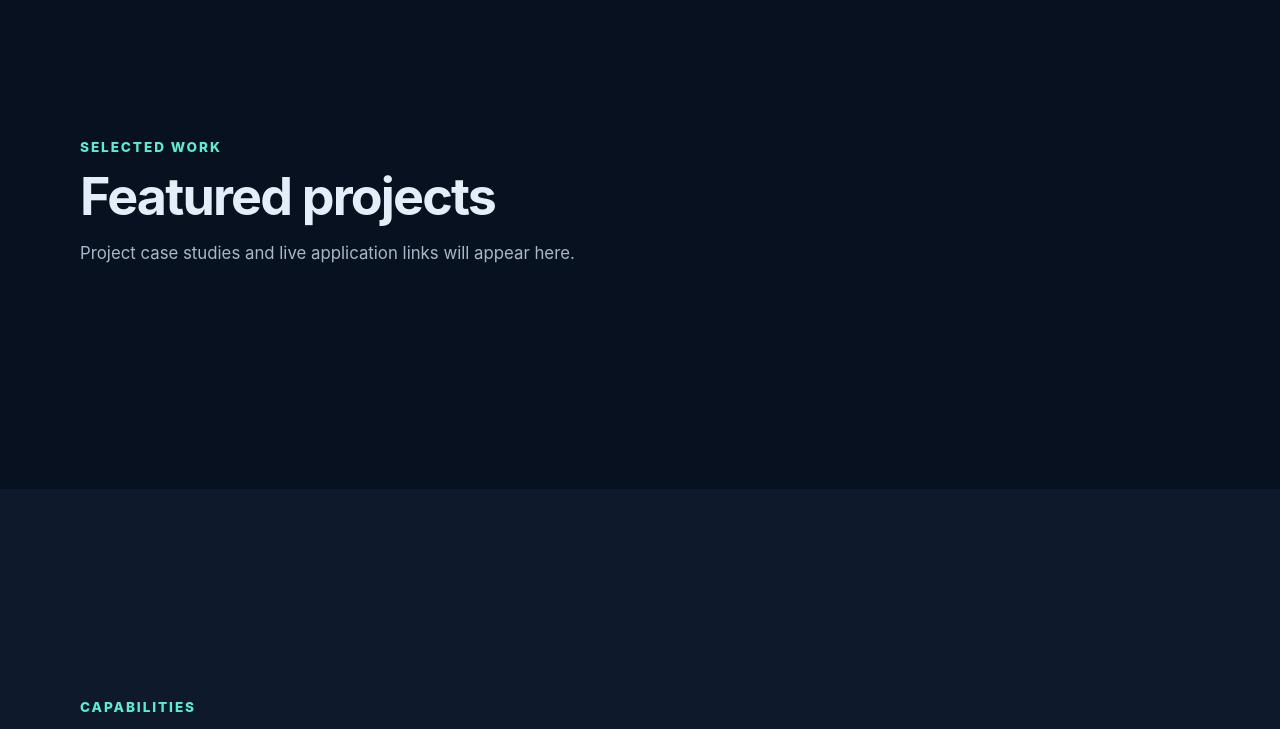
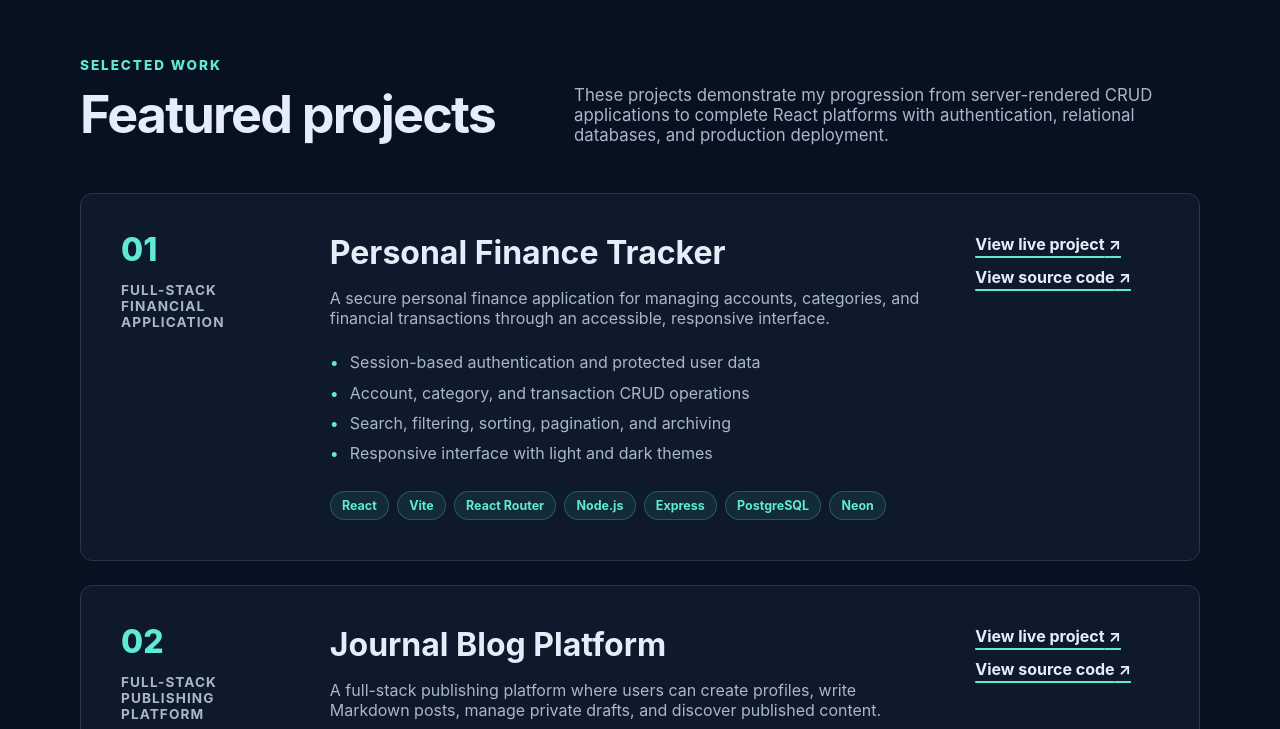
Before and after one commit to MathieuSmuk/html-portfolio, a React (Vite) app: page / in a window 1280 px wide. Shown: the part 1910-2639 px from the top of the page. Built offline with nearby package versions, Linux system fonts and the light colour scheme.

Commit message:
Add data-driven featured projects

```diff
--- a/src/App.jsx
+++ b/src/App.jsx
@@ -2,6 +2,7 @@ import Footer from "./components/Footer.jsx";
 import Navbar from "./components/Navbar.jsx";
 import About from "./sections/About.jsx";
 import Hero from "./sections/Hero.jsx";
+import Projects from "./sections/Projects.jsx";
 
 function App() {
   return (
@@ -17,15 +18,7 @@ function App() {
 
         <About />
 
-        <section className="section" id="projects">
-          <div className="container">
-            <p className="section-label">Selected work</p>
-            <h2>Featured projects</h2>
-            <p className="section-placeholder">
-              Project case studies and live application links will appear here.
-            </p>
-          </div>
-        </section>
+        <Projects />
 
         <section className="section section-muted" id="skills">
           <div className="container">
--- /dev/null
+++ b/src/components/ProjectCard.jsx
@@ -0,0 +1,65 @@
+function ProjectCard({ project, position }) {
+  const {
+    title,
+    category,
+    description,
+    highlights,
+    technologies,
+    repositoryUrl,
+    liveUrl,
+  } = project;
+
+  const projectNumber = String(position + 1).padStart(2, "0");
+
+  return (
+    <article className="project-card">
+      <div className="project-card-header">
+        <p className="project-number" aria-hidden="true">
+          {projectNumber}
+        </p>
+
+        <p className="project-category">{category}</p>
+      </div>
+
+      <div className="project-card-body">
+        <h3>{title}</h3>
+
+        <p className="project-description">{description}</p>
+
+        <ul className="project-highlights">
+          {highlights.map((highlight) => (
+            <li key={highlight}>{highlight}</li>
+          ))}
+        </ul>
+
+        <ul className="technology-list" aria-label={`${title} technologies`}>
+          {technologies.map((technology) => (
+            <li key={technology}>{technology}</li>
+          ))}
+        </ul>
+      </div>
+
+      <div className="project-links">
+        {liveUrl && (
+          <a href={liveUrl} target="_blank" rel="noreferrer">
+            View live project
+            <span aria-hidden="true"> ↗</span>
+          </a>
+        )}
+
+        {repositoryUrl && (
+          <a href={repositoryUrl} target="_blank" rel="noreferrer">
+            View source code
+            <span aria-hidden="true"> ↗</span>
+          </a>
+        )}
+
+        {!liveUrl && !repositoryUrl && (
+          <p className="project-links-pending">Project links coming soon</p>
+        )}
+      </div>
+    </article>
+  );
+}
+
+export default ProjectCard;
--- /dev/null
+++ b/src/data/projects.js
@@ -0,0 +1,76 @@
+const projects = [
+  {
+    id: 1,
+    title: "Personal Finance Tracker",
+    category: "Full-stack financial application",
+    description:
+      "A secure personal finance application for managing accounts, categories, and financial transactions through an accessible, responsive interface.",
+    highlights: [
+      "Session-based authentication and protected user data",
+      "Account, category, and transaction CRUD operations",
+      "Search, filtering, sorting, pagination, and archiving",
+      "Responsive interface with light and dark themes",
+    ],
+    technologies: [
+      "React",
+      "Vite",
+      "React Router",
+      "Node.js",
+      "Express",
+      "PostgreSQL",
+      "Neon",
+    ],
+    repositoryUrl: "https://github.com/MathieuSmuk/personal-finance-tracker",
+    liveUrl: "https://personal-finance-tracker-v1.onrender.com",
+  },
+  {
+    id: 2,
+    title: "Journal Blog Platform",
+    category: "Full-stack publishing platform",
+    description:
+      "A full-stack publishing platform where users can create profiles, write Markdown posts, manage private drafts, and discover published content.",
+    highlights: [
+      "JWT authentication and protected routes",
+      "Post creation, editing, drafts, and publishing",
+      "Markdown preview, tags, categories, and search",
+      "Ownership authorization and responsive user interface",
+    ],
+    technologies: [
+      "React",
+      "Vite",
+      "React Router",
+      "Node.js",
+      "Express",
+      "PostgreSQL",
+      "Neon",
+      "JWT",
+    ],
+    repositoryUrl: "https://github.com/MathieuSmuk/journal-blog",
+    liveUrl: "https://journal-blog-d2qr.onrender.com",
+  },
+  {
+    id: 3,
+    title: "Book Tracker",
+    category: "Server-rendered CRUD application",
+    description:
+      "A book-tracking application for recording completed books, ratings, dates, and notes while supporting organized browsing of a personal library.",
+    highlights: [
+      "Complete create, read, update, and delete workflow",
+      "Dynamic SQL filtering, sorting, and pagination",
+      "Server-side and database validation",
+      "Open Library cover integration",
+    ],
+    technologies: [
+      "Node.js",
+      "Express",
+      "EJS",
+      "PostgreSQL",
+      "JavaScript",
+      "CSS",
+    ],
+    repositoryUrl: "https://github.com/MathieuSmuk/bookshelf-tracker",
+    liveUrl: "https://bookshelf-tracker.onrender.com",
+  },
+];
+
+export default projects;
--- /dev/null
+++ b/src/sections/Projects.jsx
@@ -0,0 +1,31 @@
+import ProjectCard from "../components/ProjectCard.jsx";
+import projects from "../data/projects.js";
+
+function Projects() {
+  return (
+    <section className="section projects-section" id="projects">
+      <div className="container">
+        <div className="projects-heading">
+          <div>
+            <p className="section-label">Selected work</p>
+            <h2>Featured projects</h2>
+          </div>
+
+          <p className="projects-introduction">
+            These projects demonstrate my progression from server-rendered CRUD
+            applications to complete React platforms with authentication,
+            relational databases, and production deployment.
+          </p>
+        </div>
+
+        <div className="project-list">
+          {projects.map((project, index) => (
+            <ProjectCard key={project.id} project={project} position={index} />
+          ))}
+        </div>
+      </div>
+    </section>
+  );
+}
+
+export default Projects;
--- a/src/styles/index.css
+++ b/src/styles/index.css
@@ -318,6 +318,158 @@ h2 {
   color: var(--color-text-muted);
 }
 
+.projects-section {
+  min-height: auto;
+}
+
+.projects-heading {
+  display: grid;
+  grid-template-columns: minmax(0, 0.8fr) minmax(0, 1.2fr);
+  gap: clamp(2rem, 6vw, 6rem);
+  align-items: end;
+  margin-bottom: 3rem;
+}
+
+.projects-heading h2 {
+  margin-bottom: 0;
+}
+
+.projects-introduction {
+  max-width: 62ch;
+  margin: 0;
+  color: var(--color-text-muted);
+  font-size: 1.05rem;
+}
+
+.project-list {
+  display: grid;
+  gap: 1.5rem;
+}
+
+.project-card {
+  display: grid;
+  grid-template-columns: minmax(9rem, 0.35fr) minmax(0, 1.3fr) minmax(
+      10rem,
+      0.4fr
+    );
+  gap: clamp(1.5rem, 4vw, 3rem);
+  padding: clamp(1.5rem, 4vw, 2.5rem);
+  background: var(--color-surface);
+  border: 1px solid var(--color-border);
+  border-radius: var(--border-radius);
+  transition:
+    border-color var(--transition),
+    transform var(--transition),
+    box-shadow var(--transition);
+}
+
+.project-card:hover {
+  border-color: var(--color-accent);
+  transform: translateY(-4px);
+  box-shadow: 0 1.25rem 2.5rem rgb(0 0 0 / 18%);
+}
+
+.project-card-header {
+  align-self: start;
+}
+
+.project-number {
+  margin-bottom: 1rem;
+  color: var(--color-accent);
+  font-size: 2rem;
+  font-weight: 800;
+  line-height: 1;
+}
+
+.project-category {
+  margin: 0;
+  color: var(--color-text-muted);
+  font-size: 0.85rem;
+  font-weight: 700;
+  letter-spacing: 0.08em;
+  text-transform: uppercase;
+}
+
+.project-card-body h3 {
+  margin: 0 0 1rem;
+  color: var(--color-text);
+  font-size: clamp(1.5rem, 3vw, 2rem);
+  line-height: 1.2;
+}
+
+.project-description {
+  margin-bottom: 1.5rem;
+  color: var(--color-text-muted);
+}
+
+.project-highlights {
+  display: grid;
+  gap: 0.65rem;
+  margin: 0 0 1.75rem;
+  padding: 0;
+  color: var(--color-text-muted);
+  list-style: none;
+}
+
+.project-highlights li {
+  position: relative;
+  padding-left: 1.25rem;
+}
+
+.project-highlights li::before {
+  position: absolute;
+  top: 0;
+  left: 0;
+  color: var(--color-accent);
+  content: "•";
+}
+
+.technology-list {
+  display: flex;
+  flex-wrap: wrap;
+  gap: 0.5rem;
+  margin: 0;
+  padding: 0;
+  list-style: none;
+}
+
+.technology-list li {
+  padding: 0.35rem 0.7rem;
+  color: var(--color-accent);
+  background: rgb(94 234 212 / 8%);
+  border: 1px solid rgb(94 234 212 / 24%);
+  border-radius: 999px;
+  font-size: 0.78rem;
+  font-weight: 700;
+}
+
+.project-links {
+  display: flex;
+  align-self: start;
+  flex-direction: column;
+  gap: 0.85rem;
+}
+
+.project-links a {
+  color: var(--color-text);
+  font-weight: 700;
+  text-decoration-color: var(--color-accent);
+  text-decoration-thickness: 2px;
+  text-underline-offset: 0.35rem;
+  transition: color var(--transition);
+}
+
+.project-links a:hover {
+  color: var(--color-accent);
+}
+
+.project-links-pending {
+  margin: 0;
+  color: var(--color-text-muted);
+  font-size: 0.9rem;
+  font-style: italic;
+}
+
 .site-footer {
   padding-block: 2rem;
   color: var(--color-text-muted);
@@ -359,6 +511,31 @@ h2 {
   .about-heading h2 {
     max-width: 16ch;
   }
+
+  .projects-heading {
+    grid-template-columns: 1fr;
+    gap: 1rem;
+  }
+
+  .project-card {
+    grid-template-columns: 1fr;
+    gap: 1.5rem;
+  }
+
+  .project-card-header {
+    display: flex;
+    align-items: center;
+    gap: 1rem;
+  }
+
+  .project-number {
+    margin: 0;
+  }
+
+  .project-links {
+    flex-direction: row;
+    flex-wrap: wrap;
+  }
 }
 
 @media (max-width: 480px) {
```
